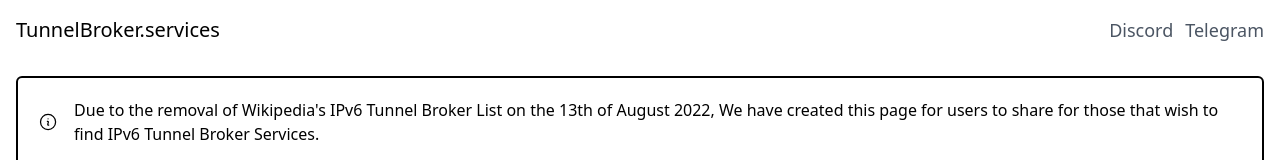
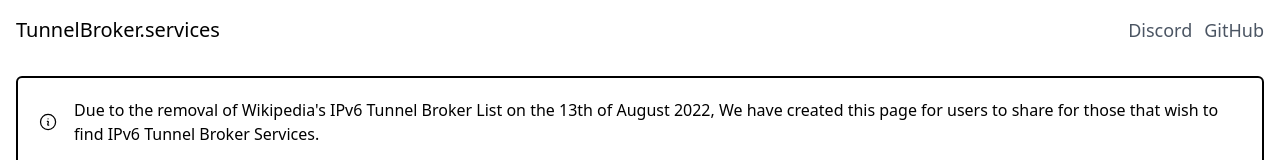
Before and after one commit to tunnelbrokerdotservices/website, a Next.js app: page / in a window 1280 px wide. Shown: the top 160 px of the page. Built offline with nearby package versions, Linux system fonts and the light colour scheme.

Commit message:
Change Telegram link to GitHub (#3)
* Update index.tsx

* Update index.tsx

```diff
--- a/pages/index.tsx
+++ b/pages/index.tsx
@@ -188,7 +188,7 @@ export default function Home() {
             <span className="text-xl font-medium">TunnelBroker.services</span>
             <div className="flex flex-row gap-3">
               <a href="https://discord.gg/ipv6" className="text-lg dark:text-gray-300 dark:hover:text-gray-400 text-gray-600 hover:text-gray-500 transition-all duration-200 ">Discord</a>
-              <a href="https://t.me/route48_org" className="text-lg dark:text-gray-300 dark:hover:text-gray-400 text-gray-600 hover:text-gray-500 transition-all duration-200">Telegram</a>
+              <a href="https://github.com/tunnelbrokerdotservices/website" className="text-lg dark:text-gray-300 dark:hover:text-gray-400 text-gray-600 hover:text-gray-500 transition-all duration-200">GitHub</a>
             </div>
           </div>
           <div className="my-4 flex flex-row items-center gap-4 rounded-md border-2 border-black dark:border-gray-700 p-5">
```
